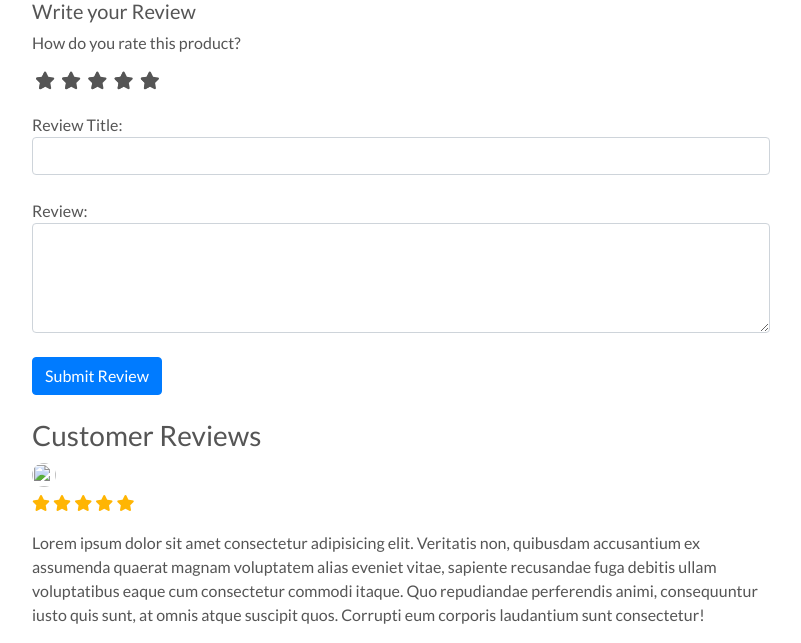
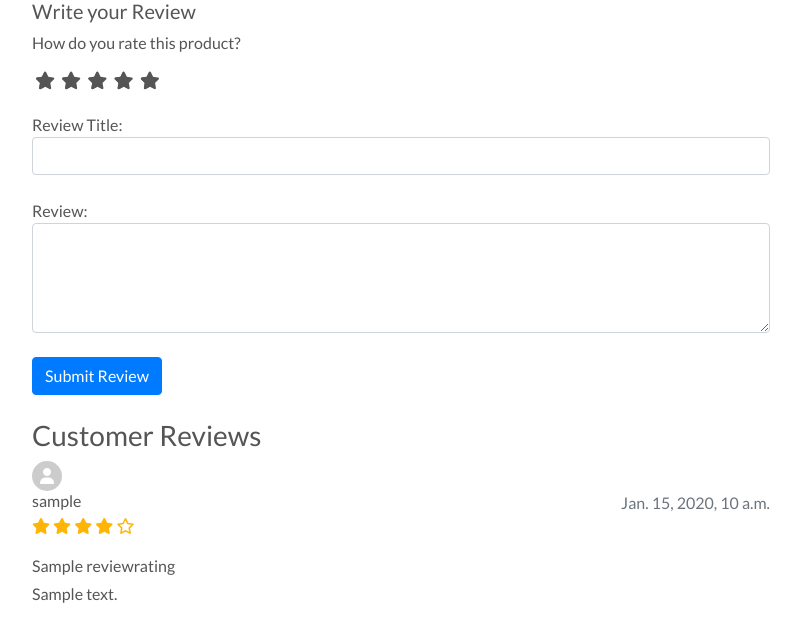
Before and after one commit to gozygreg/gregmediscrubs, a Django app: page /store/1/ in a window 1280 px wide. Shown: the part 694-1337 px from the top of the page, without its empty margins (111-912 px from the left). After the commit the page ends 1297 px from the top, so only its background shows below. Run offline with Django 3.2, Linux system fonts and the light colour scheme; a user stored in the database is signed in; tables that the repository leaves empty hold one stand-in row (values such as "Sample post"); grey boxes marked "Sample" are stand-in pictures; some libraries are stand-ins or nearby versions.

Commit message:
Create review star and style with css and font awesome

```diff
--- a/static/css/product_rating.css
+++ b/static/css/product_rating.css
@@ -48,3 +48,19 @@ label:hover~input:checked~label {
 .rating-star i {
     color: #ffb503 !important;
 }
+
+.user-icon {
+    display: inline-block;
+    width: 30px;
+    height: 30px;
+    background-color: #ccc;
+    border-radius: 50%;
+    text-align: center;
+    font-size: 16px;
+    color: #fff;
+    line-height: 30px;
+}
+
+.user-icon i {
+    margin-top: 4px;
+}
--- a/store/templates/store/product_detail.html
+++ b/store/templates/store/product_detail.html
@@ -181,15 +181,16 @@
                 <header class="section-heading">
                     <h3>Customer Reviews</h3>
                 </header>
-
+                {% for review in reviews %}
                 <article class="box mb-3">
                     <div class="icontent w-100">
-                        <img src="" class="img-xs icon rounded-circle">
+                        <!-- <img src="" class="img-xs icon rounded-circle"> <i class="fa-solid fa-user"></i> -->
+                        <span class="user-icon">
+                            <i class="fa-solid fa-user"></i>
+                        </span>
                         <div class="text">
-
-                            <span class="date text-muted float-md-right"> </span>
-
-                            <h6 class="mb-1"></h6>
+                            <span class="date text-muted float-md-right"> {{review.updated_at}}</span>
+                            <h6 class="mb-1">{{review.user.username}}</h6>
                             <div class="rating-star">
                                 <span>
                                     <i class="fa fa-star{% if review.rating == 0.5 %}-half-o{% elif review.rating < 1 %}-o {% endif %}"
@@ -207,18 +208,12 @@
                         </div>
                     </div>
                     <div class="mt-3">
-
+                        {{review.subject}}
                         <h6 class="mb-1"></h6>
-
-                        <p>Lorem ipsum dolor sit amet consectetur adipisicing elit. Veritatis non, quibusdam accusantium
-                            ex assumenda quaerat magnam voluptatem alias eveniet vitae, sapiente recusandae fuga debitis
-                            ullam voluptatibus eaque cum consectetur commodi itaque. Quo repudiandae perferendis animi,
-                            consequuntur iusto quis sunt, at omnis atque suscipit quos. Corrupti eum corporis laudantium
-                            sunt consectetur!
-
-                        </p>
+                        <p>{{ review.review}}</p>
                     </div>
                 </article>
+                {% endfor %}
 
             </div>
         </div>
--- a/store/views.py
+++ b/store/views.py
@@ -61,6 +61,7 @@ def all_products(request):
     return render(request, 'store/store.html', context)
 
 
+@login_required
 def product_detail(request, product_id):
     """ A view to individual product details """
 
@@ -76,10 +77,14 @@ def product_detail(request, product_id):
     except OrderLineItem.DoesNotExist:
         order = None
 
+    # Get the review
+    reviews = ReviewRating.objects.filter(product=product, status=True)
+
     context = {
         'product': product,
         'order': order,
-    }
+        'reviews': reviews,
+        }
 
     return render(request, 'store/product_detail.html', context)
 
```
